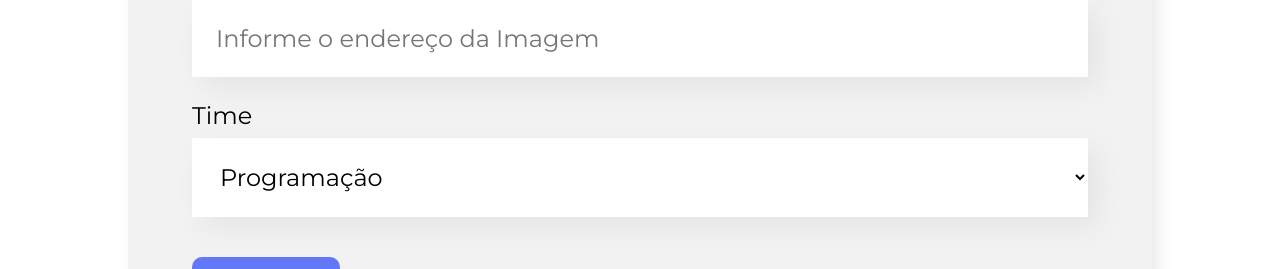
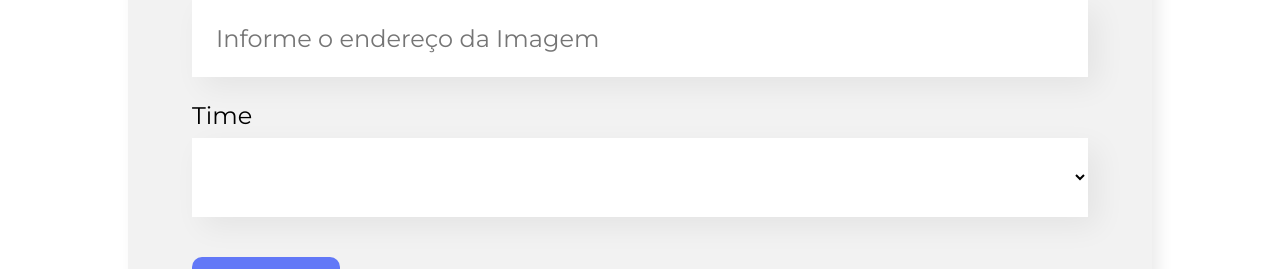
Before and after one commit to Vittor-Emanoel/Organo, a React (Create React App) app: page / in a window 1280 px wide. Shown: the part 980-1249 px from the top of the page. Built offline with nearby package versions, Linux system fonts and the light colour scheme.

Commit message:
Curso Finalizado

```diff
--- a/src/App.js
+++ b/src/App.js
@@ -47,6 +47,7 @@ function App() {
   const [colaboradores, setColaboradores] = useState([]);
 
   const aoNovoColaborarAdicionado = (colaborador) => {
+    debugger;
     setColaboradores([...colaboradores, colaborador]);
   };
 
--- a/src/componentes/ListaSuspensa/index.js
+++ b/src/componentes/ListaSuspensa/index.js
@@ -7,8 +7,9 @@ const ListaSuspensa = (props) => {
       <select
         onChange={(evento) => props.aoAlterado(evento.target.value)}
         required={props.required}
-        value={props.value}
+        value={props.valor}
       >
+        <option value=""></option>
         {props.itens.map((item) => {
           return <option key={item}>{item}</option>;
         })}
```
